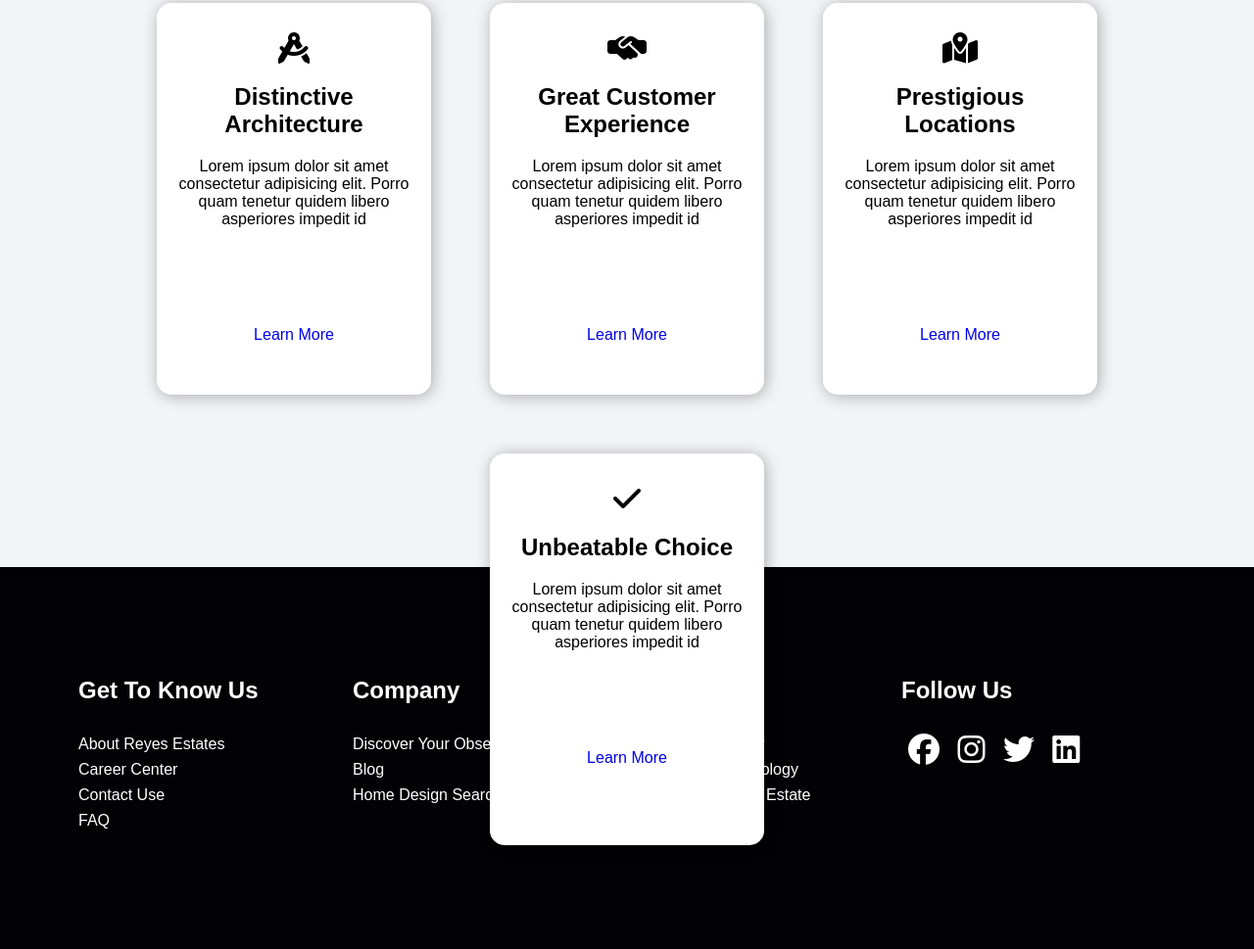
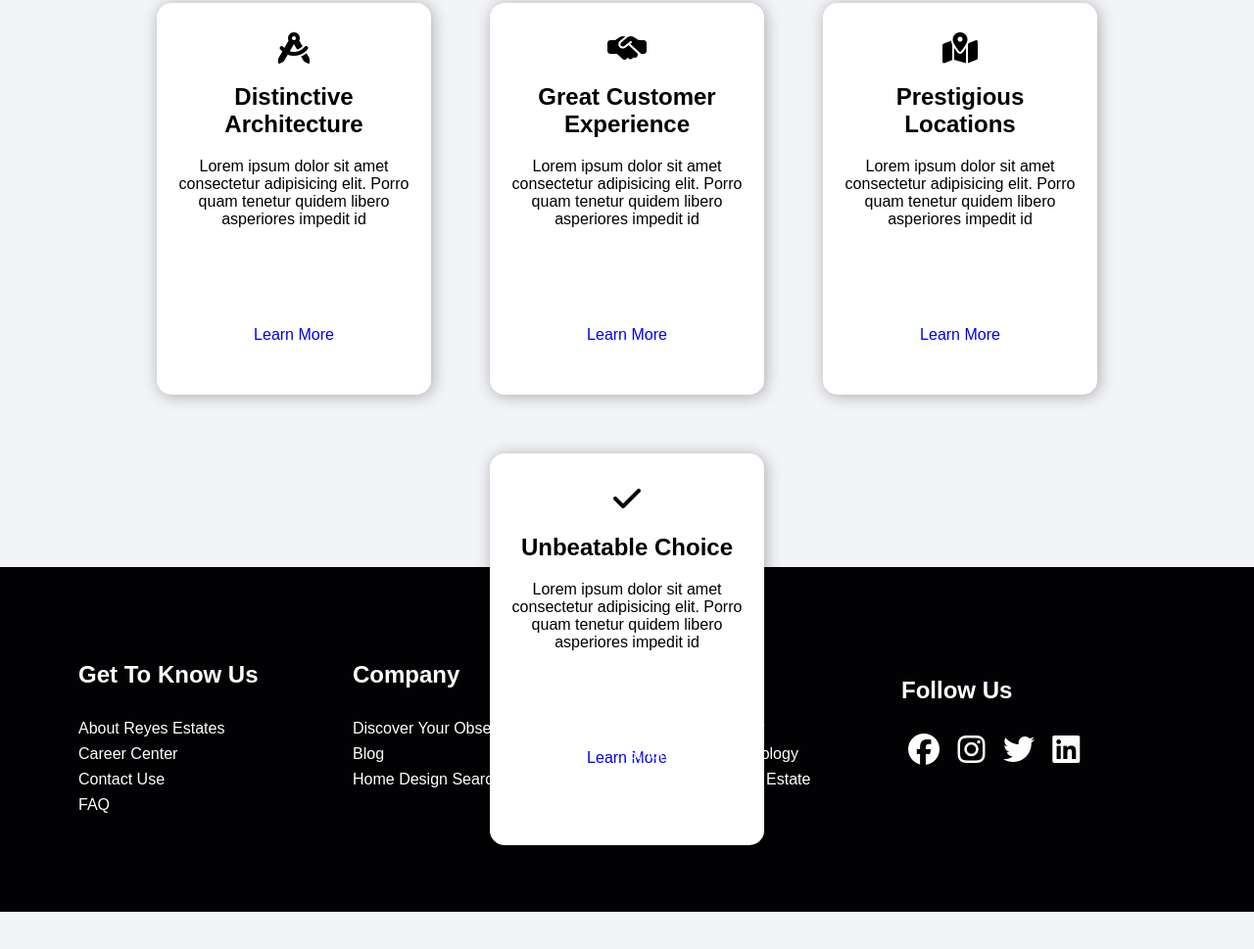
Before and after one commit to jxkobrxyes/MV-Final-Project1, a plain HTML site: page index.html in a window 1280 px wide. Shown: the part 2821-3790 px from the top of the page at 98% size. After the commit the page ends 3752 px from the top, so only its background shows below. Drawn offline with Linux system fonts and the light colour scheme.

Commit message:
updated footer

```diff
--- a/style.css
+++ b/style.css
@@ -113,10 +113,12 @@ header {
     border: none;
 }
 
-@media(max-width: 768px) {
+@media(max-width: 835px) {
     .hero h1 {
         font-size: 20px;
     }
+
+
 }
 /* ------------------------------------------------------ */
 
@@ -328,7 +330,7 @@ header {
 
 .card:hover {
     transform: scale(1.03);
-    transition: all 0.3s ease-in-out;
+    transition: all 0.3s ease 0s;
 }
 
 .card i {
@@ -347,7 +349,7 @@ header {
     text-decoration: underline;
 }
 
-@media screen and (max-width: 960px) {
+@media screen and (max-width: 1149px) {
     .card-title {
         margin: 40px;
     }
@@ -371,11 +373,11 @@ header {
 /* Start of Footer section */
 .footer-container {
     background-color: var(--coolDark);
-    padding: 4rem 0rem 4rem 0rem;
+    padding: 4rem 0;
 }
 
 .footer {
-    height: 40vh;
+    height: 28vh;
     color: #fff;
     display: flex;
     justify-content: center;
@@ -387,7 +389,7 @@ header {
     display: flex;
     flex-direction: column;
     width: 280px;
-    margin: 3rem 0;
+    margin: 2rem 0;
 }
 
 .footer-heading h2 {
@@ -414,7 +416,7 @@ header {
     padding: 0 7px;
 }
 
-@media screen and (max-width: 1150px) {
+@media screen and (max-width: 1149px) {
     .footer {
         height: auto;
         text-align: center;
```
